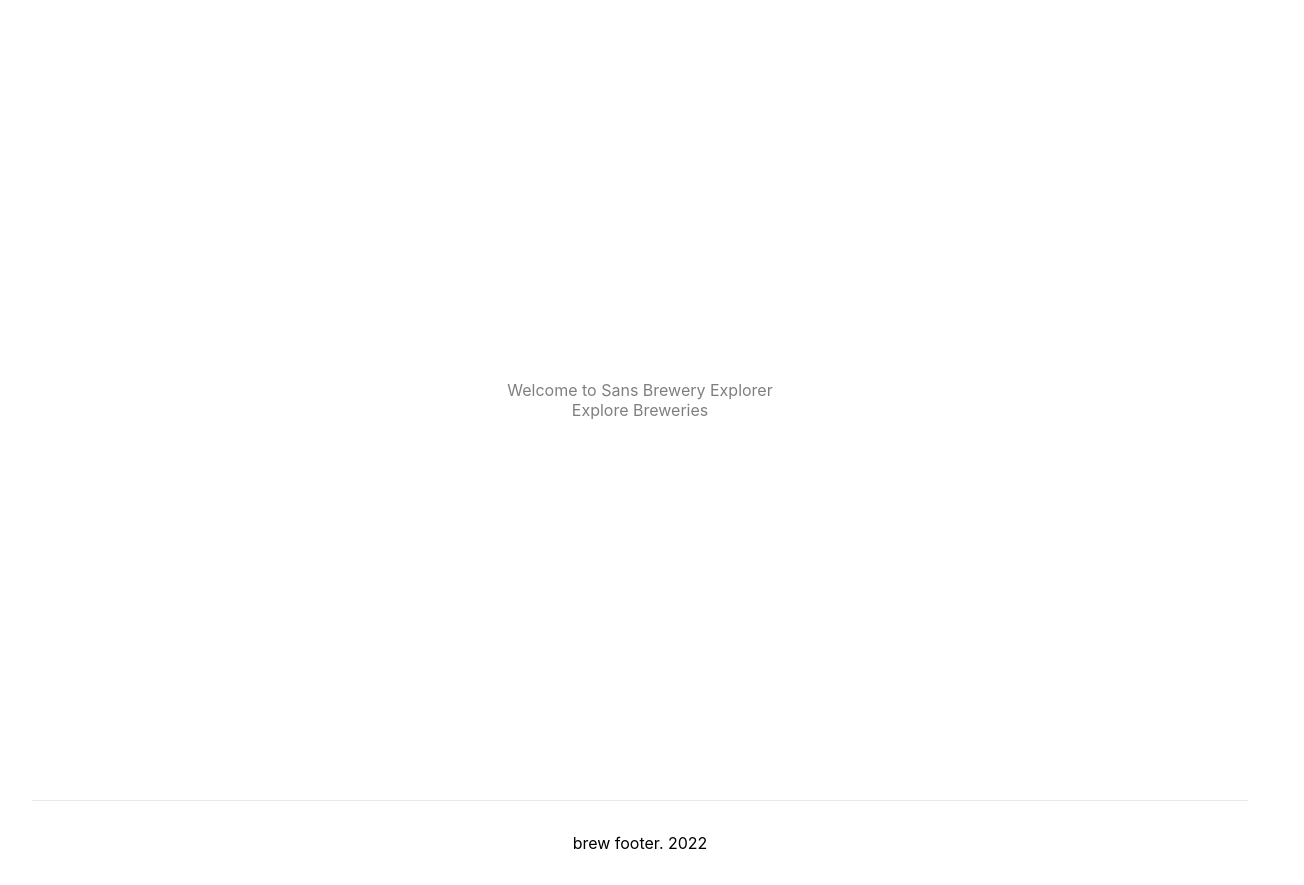
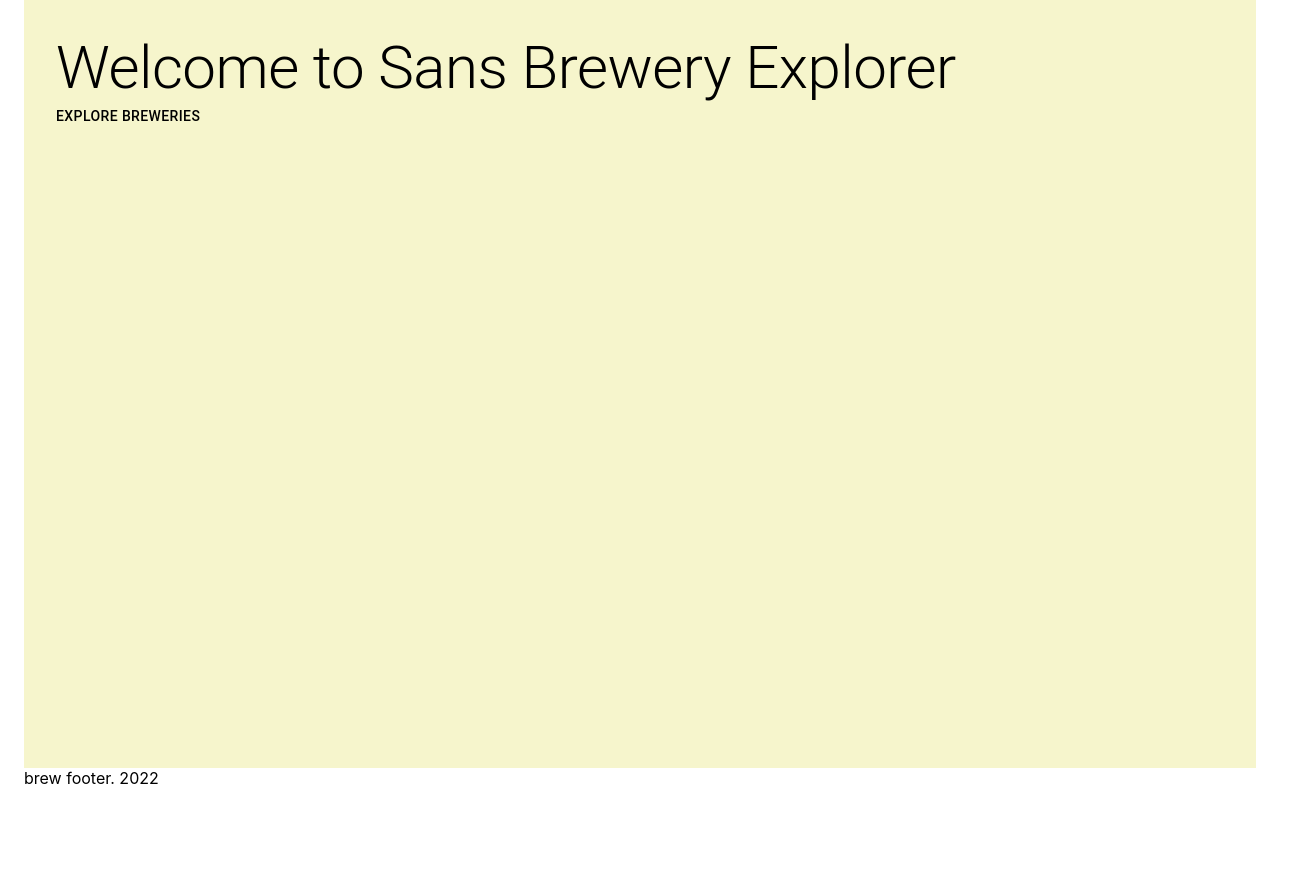
Before and after one commit to peterkollerlv/sans-brewery, a Next.js app: page / in a window 1280 px wide. Shown: the whole page, 1304 px wide, since content can reach past the window. After the commit the page ends 800 px from the top, so only its background shows below. Built offline with nearby package versions, Linux system fonts and the light colour scheme.

Commit message:
feat(*): layout and detail card improvement

```diff
--- /dev/null
+++ b/common/Layout.tsx
@@ -0,0 +1,23 @@
+import React from "react";
+import Head from "next/head";
+import { Container } from "@mui/material";
+import styles from "../styles/Layout.module.css";
+
+const Layout = ({ ...props }) => {
+  return (
+    <Container className={styles.container}>
+      <Head>
+        <title>Sans Brewery Sans Brewery Explorer</title>
+        <meta name="description" content="powered by electricity" />
+        <link rel="icon" href="/favicon.ico" />
+        <span>{props.messageOfTheDay}</span>
+      </Head>
+
+      <main className={styles.main}>{props.children}</main>
+
+      <footer className={styles.footer}>brew footer. 2022</footer>
+    </Container>
+  );
+};
+
+export default Layout;
--- a/pages/_app.tsx
+++ b/pages/_app.tsx
@@ -1,11 +1,14 @@
 import React from "react";
 import "../styles/globals.css";
 import type { AppProps } from "next/app";
+import Layout from "../common/Layout";
 
 function MyApp({ Component, pageProps }: AppProps) {
   return (
     <React.StrictMode>
-      <Component {...pageProps} />
+      <Layout>
+        <Component {...pageProps} />
+      </Layout>
     </React.StrictMode>
   );
 }
--- a/pages/breweries.tsx
+++ b/pages/breweries.tsx
@@ -95,6 +95,7 @@ const BreweriesPage = ({ ...props }) => {
   return (
     <Container className={styles.container}>
       <Stack direction="column" spacing="4">
+        <Typography variant="h3">Sans Brewery Catalog</Typography>
         <TableContainer component={Paper} className={styles.tableContainer}>
           <Table
             stickyHeader
@@ -102,11 +103,6 @@ const BreweriesPage = ({ ...props }) => {
             className={styles.tableHeader}
           >
             <TableHead>
-              <TableRow>
-                <TableCell align="center" colSpan={2}>
-                  <Typography variant="h3">Sans Brewery Catalog</Typography>
-                </TableCell>
-              </TableRow>
               <TableRow>
                 <TableCell align="left" component="th" scope="row">
                   <Typography variant="h6">Brewery Name</Typography>
--- a/pages/index.tsx
+++ b/pages/index.tsx
@@ -1,25 +1,17 @@
+import { Box, Typography } from "@mui/material";
 import type { NextPage, NextPageContext } from "next";
-import Head from "next/head";
 import { HomePageProps } from "../interface/props/HomePageProps";
-import styles from "../styles/Home.module.css";
 
 const Home: NextPage<HomePageProps> = ({ ...props }) => {
   return (
-    <div className={styles.container}>
-      <Head>
-        <title>Sans Brewery Sans Brewery Explorer</title>
-        <meta name="description" content="powered by electricityp" />
-        <link rel="icon" href="/favicon.ico" />
-        <span>{props.messageOfTheDay}</span>
-      </Head>
-
-      <main className={styles.main}>
+    <Box>
+      <Typography variant="h2">
         Welcome to Sans Brewery Explorer <br />
+      </Typography>
+      <Typography variant="button">
         <a href="/breweries">Explore Breweries</a>
-      </main>
-
-      <footer className={styles.footer}>brew footer. 2022</footer>
-    </div>
+      </Typography>
+    </Box>
   );
 };
 
--- a/styles/BreweriesPage.module.css
+++ b/styles/BreweriesPage.module.css
@@ -1,13 +1,6 @@
-.container {
-  padding: 2em;
-  padding-top: 4em;
-  background-color: #f6f5cc;
-  min-height: 100vh;
-}
-
 .tableContainer {
   background-color: #f8f88e;
-  height: 80vh;
+  height: 60vh;
 }
 
 .pagination {
--- a/styles/Home.module.css
+++ /dev/null
@@ -1,117 +0,0 @@
-.container {
-  padding: 0 2rem;
-}
-
-.main {
-  min-height: 100vh;
-  padding: 4rem 0;
-  flex: 1;
-  display: flex;
-  flex-direction: column;
-  justify-content: center;
-  align-items: center;
-  opacity: 0.5;
-}
-
-.footer {
-  display: flex;
-  flex: 1;
-  padding: 2rem 0;
-  border-top: 1px solid #eaeaea;
-  justify-content: center;
-  align-items: center;
-}
-
-.footer a {
-  display: flex;
-  justify-content: center;
-  align-items: center;
-  flex-grow: 1;
-}
-
-.title a {
-  color: #0070f3;
-  text-decoration: none;
-}
-
-.title a:hover,
-.title a:focus,
-.title a:active {
-  text-decoration: underline;
-}
-
-.title {
-  margin: 0;
-  line-height: 1.15;
-  font-size: 4rem;
-}
-
-.title,
-.description {
-  text-align: center;
-}
-
-.description {
-  margin: 4rem 0;
-  line-height: 1.5;
-  font-size: 1.5rem;
-}
-
-.code {
-  background: #fafafa;
-  border-radius: 5px;
-  padding: 0.75rem;
-  font-size: 1.1rem;
-  font-family: Menlo, Monaco, Lucida Console, Liberation Mono, DejaVu Sans Mono,
-    Bitstream Vera Sans Mono, Courier New, monospace;
-}
-
-.grid {
-  display: flex;
-  align-items: center;
-  justify-content: center;
-  flex-wrap: wrap;
-  max-width: 800px;
-}
-
-.card {
-  margin: 1rem;
-  padding: 1.5rem;
-  text-align: left;
-  color: inherit;
-  text-decoration: none;
-  border: 1px solid #eaeaea;
-  border-radius: 10px;
-  transition: color 0.15s ease, border-color 0.15s ease;
-  max-width: 300px;
-}
-
-.card:hover,
-.card:focus,
-.card:active {
-  color: #0070f3;
-  border-color: #0070f3;
-}
-
-.card h2 {
-  margin: 0 0 1rem 0;
-  font-size: 1.5rem;
-}
-
-.card p {
-  margin: 0;
-  font-size: 1.25rem;
-  line-height: 1.5;
-}
-
-.logo {
-  height: 1em;
-  margin-left: 0.5rem;
-}
-
-@media (max-width: 600px) {
-  .grid {
-    width: 100%;
-    flex-direction: column;
-  }
-}
--- /dev/null
+++ b/styles/Layout.module.css
@@ -0,0 +1,17 @@
+.container {
+  margin: 0;
+  padding: 0;
+  min-width: 100vw;
+  min-height: 100vh;
+}
+
+.main {
+  padding: 2em;
+  background-color: #f6f5cc;
+  min-height: calc(100vh - 2em);
+}
+
+.footer {
+  height: 2em;
+  min-width: 100vw;
+}
```
Also changed, not shown: pages/brewery/[breweryId].tsx (+47 -3 lines).
